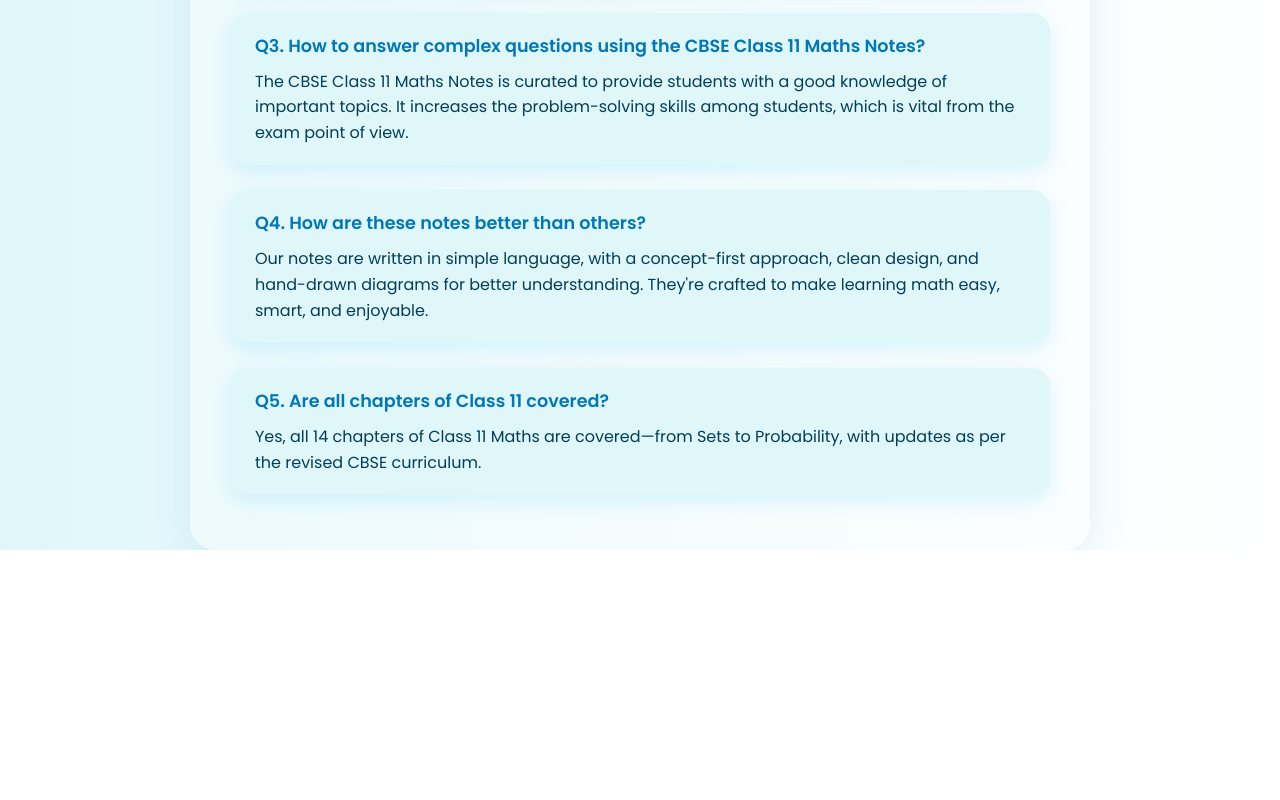
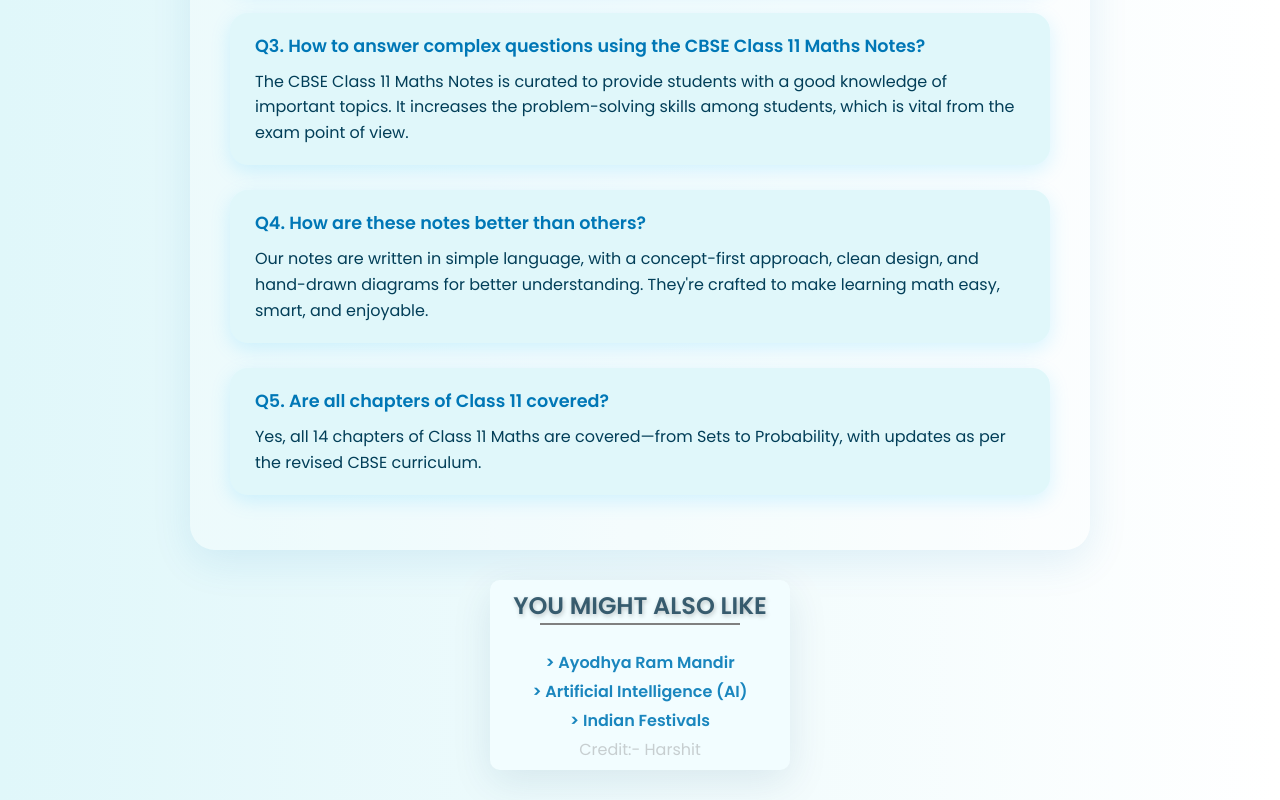
Before and after one commit to 404-coder-in/404-coder-in.github.io, a plain HTML site: page File2.htm in a window 1280 px wide. Shown: the part 1124-1924 px from the top of the page. Before the commit the page ends 1674 px from the top, so only its background shows below. Drawn offline with Linux system fonts and the light colour scheme.

Commit message:
Add files via upload

```diff
--- a/File2.htm
+++ b/File2.htm
@@ -146,7 +146,7 @@
       cursor: pointer;
       width: 100%;
       text-align: left;
-      transition: 0.3s;
+      transition: 0.8s;
       box-shadow: 0 8px 25px rgba(0, 183, 255, 0.3);
       position: relative;
       overflow-x: hidden;
@@ -155,6 +155,11 @@
       scroll-margin: 0px;
       -webkit-tap-highlight-color: transparent;
     }
+
+.dropdown-button:hover{
+transform: scale(1.02);
+box-shadow: 0 6px 8px #00000037;
+}
 
     .dropdown-button:focus {
       outline: none;
@@ -287,11 +292,11 @@
   max-width: 900px;
   margin: 0 auto;
   padding: 30px 40px;
-  background: rgba(255, 255, 255, 0.3);
+  background: #ffffff4d;
   backdrop-filter: blur(15px);
   -webkit-backdrop-filter: blur(15px);
   border-radius: 25px;
-  box-shadow: 0 12px 40px rgba(0, 119, 182, 0.1);
+  box-shadow: 0 12px 40px #0077b61a;
   color: #005f73;
   font-family: 'Poppins', sans-serif;
   margin-top: 260px;
@@ -331,6 +336,64 @@
   font-size: 1em;
   line-height: 1.6;
   color: #023e58;
+}
+
+.other-links{
+  background-color: #f2fdff;
+  border-radius: 10px;
+  position: relative;
+  box-shadow: 0 12px 40px #0143671a;
+  text-align: center;
+  justify-content: center;
+  max-width: 300px;
+  padding: 8px 0;
+  margin: 30px auto;
+  transition: transform  0.3s ease;
+}
+
+.other-links:hover{
+  transform: translateY(-4px);
+}
+
+  .other-links a {
+      position: relative;
+      display: inline-block;
+      padding: 0 0 4px 0;
+      color: #1a86be;
+      font-weight: bolder;
+      text-decoration: none;
+      transition: color 0.3s ease, transform 0.3s ease;
+    }
+
+    .other-links a::after {
+      content: '';
+      position: absolute;
+      width: 0%;
+      height: 1px;
+      left: 0;
+      bottom: -1px;
+      background-color: #209ddc;
+      transition: width 0.4s ease;
+    }
+
+    .other-links a:hover {
+      color: #209ddc; /* rose-500 */
+      transform: translateY(-3px); /* soft upward lift */
+    }
+
+    .other-links a:hover::after {
+      width: 100%;
+    }
+
+.other-links .h{
+  color: #002e46be;
+  text-shadow: 1px 2px 4px #33333346;
+
+}
+
+.other-links span{
+  color: #4f4e4e43;
+
 }
   </style>
 </head>
@@ -401,8 +464,18 @@
   </div>
 </div>
 
-
-
+<div class="other-links">
+  <h2 class="h">YOU MIGHT ALSO LIKE</h2>
+  <hr style="color: #023e58; height: 2px; margin: auto;" width="200px" noshade >
+  <br>
+  <a href="Landingpage.html">&gt Ayodhya Ram Mandir</a>
+  <br>
+  <a href="AI.html">&gt Artificial Intelligence (AI)</a>
+  <br>
+  <a href="#">&gt Indian Festivals</a>
+  <br>
+  <span>Credit:- Harshit</span>
+</div>
 
 
 
```
